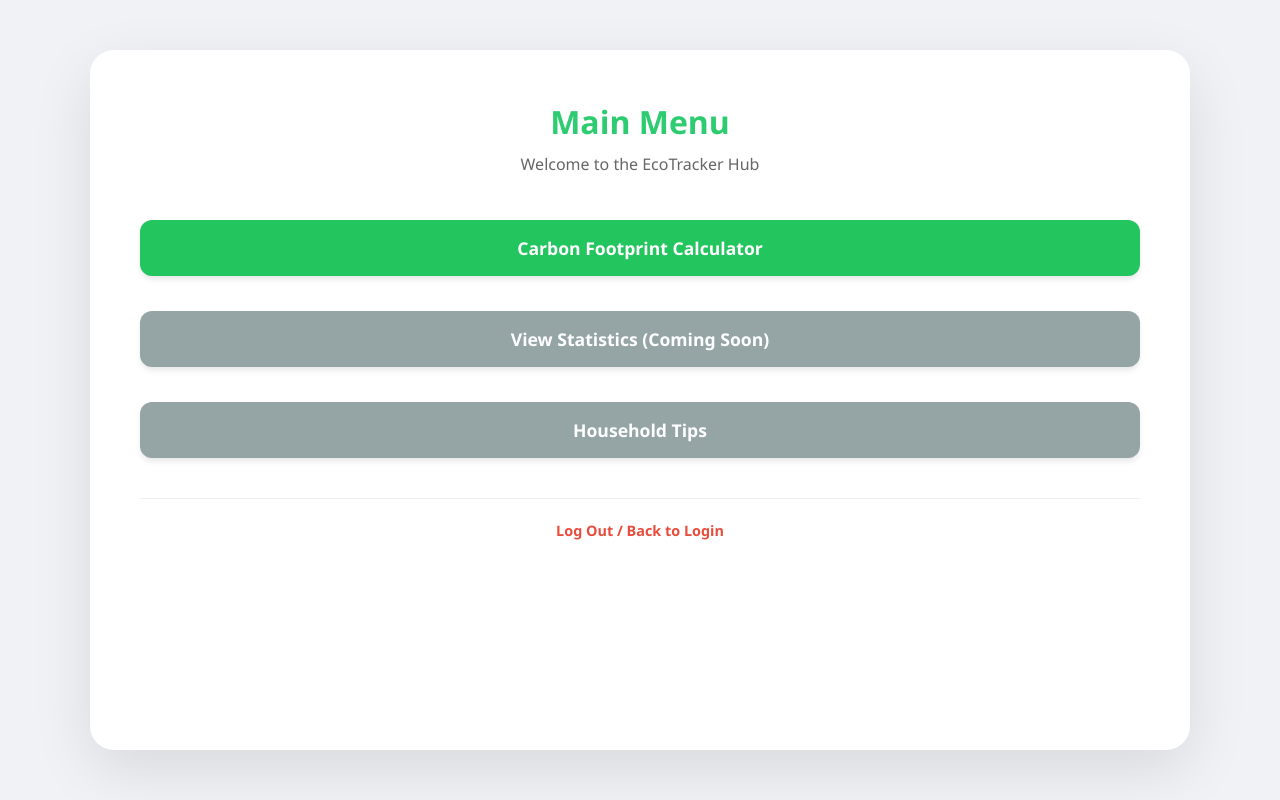
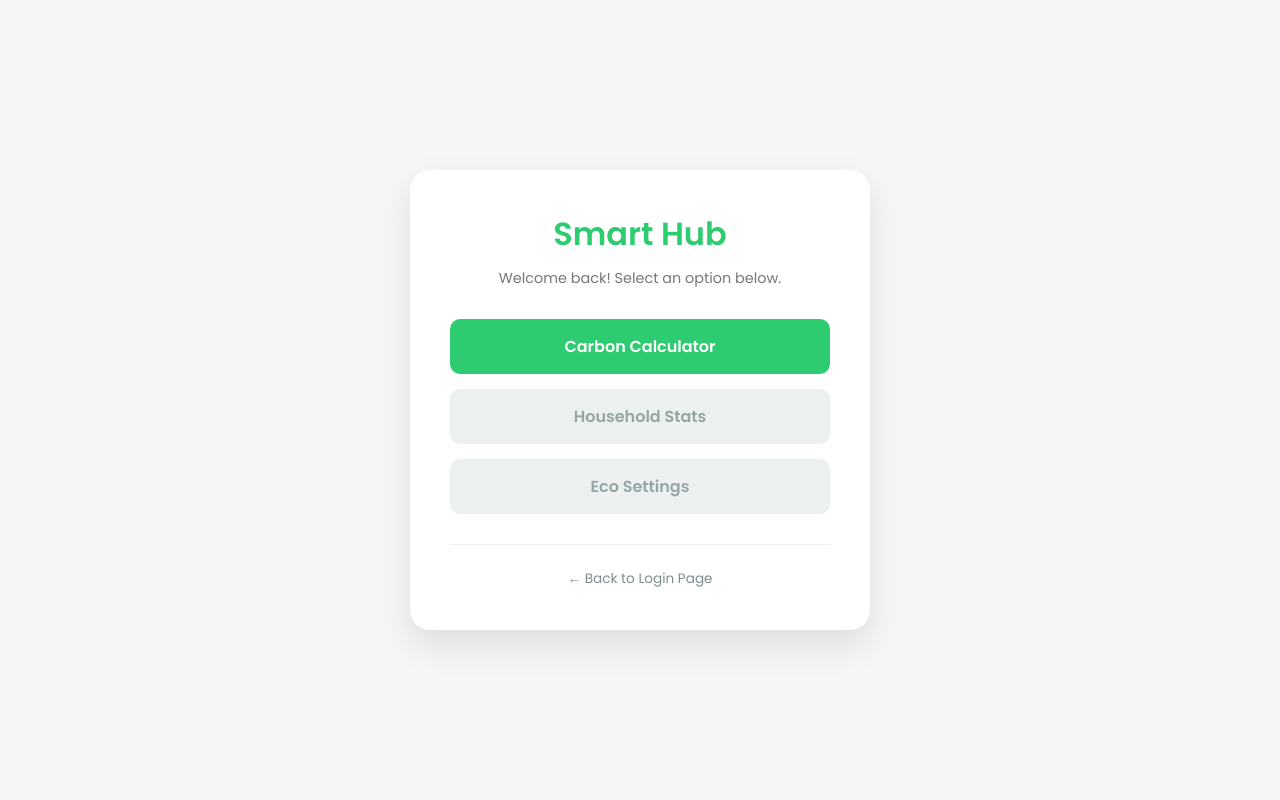
Before and after one commit to rwapz/smart-household-carbon-footprint-calculator, a PHP site: page /dashboard.php in a window 1280 px wide. Run offline with PHP 8.4, Linux system fonts and the light colour scheme.

Commit message:
Created separate dashboard stylesheet and menu layout

```diff
--- a/dashboard.php
+++ b/dashboard.php
@@ -4,42 +4,38 @@
     <meta charset="UTF-8">
     <meta name="viewport" content="width=device-width, initial-scale=1.0">
     <title>Dashboard | Smart Household</title>
-    <link rel="stylesheet" href="stylesheets/login-style.css">
+    <link rel="stylesheet" href="stylesheets/dashboard-style.css">
 </head>
 <body>
 
     <div class="main-container">
-        <div class="auth-card" style="flex-direction: column; padding: 50px; min-height: auto;">
+        <div class="menu-card">
 
-            <div class="dashboard-header" style="text-align: center; margin-bottom: 30px;">
-                <h1 style="color: #2ecc71; margin-bottom: 10px;">Main Menu</h1>
-                <p style="color: #666;">Welcome to the EcoTracker Hub</p>
+            <div class="menu-header">
+                <h1>Smart Hub</h1>
+                <p>Welcome back! Select an option below.</p>
             </div>
 
-            <div class="menu-grid" style="display: flex; flex-direction: column; gap: 20px;">
-
-                <button class="btn-primary" onclick="window.location.href='calculator.php'">
-                    Carbon Footprint Calculator
+            <div class="menu-grid">
+                <button class="menu-btn primary" onclick="window.location.href='calculator.php'">
+                    Carbon Calculator
                 </button>
 
-                <button class="btn-primary" style="background: #95a5a6; cursor: not-allowed;" disabled>
-                    View Statistics (Coming Soon)
+                <button class="menu-btn secondary" disabled>
+                    Household Stats
                 </button>
 
-                <button class="btn-primary" style="background: #95a5a6; cursor: not-allowed;" disabled>
-                    Household Tips
+                <button class="menu-btn secondary" disabled>
+                    Eco Settings
                 </button>
+            </div>
 
-                <div class="logout-section" style="margin-top: 20px; border-top: 1px solid #eee; padding-top: 20px; text-align: center;">
-                    <a href="index.php" style="text-decoration: none; color: #e74c3c; font-weight: bold; font-size: 0.9rem;">
-                        Log Out / Back to Login
-                    </a>
-                </div>
+            <div class="footer-nav">
+                <a href="index.php" class="back-link">← Back to Login Page</a>
             </div>
 
         </div>
     </div>
 
-    <script src="scripts/login-script.js" defer></script>
 </body>
 </html>
--- /dev/null
+++ b/stylesheets/dashboard-style.css
@@ -0,0 +1,92 @@
+/* Import fonts to match your login page */
+@import url('https://fonts.googleapis.com/css2?family=Poppins:wght@300;400;600&display=swap');
+
+* {
+    margin: 0;
+    padding: 0;
+    box-sizing: border-box;
+    font-family: 'Poppins', sans-serif;
+}
+
+body {
+    background: #f4f7f6;
+    height: 100vh;
+    display: flex;
+    align-items: center;
+    justify-content: center;
+}
+
+.main-container {
+    width: 100%;
+    max-width: 500px;
+    padding: 20px;
+}
+
+.menu-card {
+    background: #ffffff;
+    padding: 40px;
+    border-radius: 20px;
+    box-shadow: 0 15px 35px rgba(0,0,0,0.1);
+    text-align: center;
+}
+
+.menu-header h1 {
+    color: #2ecc71;
+    font-size: 2rem;
+    margin-bottom: 10px;
+}
+
+.menu-header p {
+    color: #777;
+    font-size: 0.9rem;
+    margin-bottom: 30px;
+}
+
+.menu-grid {
+    display: flex;
+    flex-direction: column;
+    gap: 15px;
+}
+
+.menu-btn {
+    padding: 15px;
+    border: none;
+    border-radius: 10px;
+    font-size: 1rem;
+    font-weight: 600;
+    cursor: pointer;
+    transition: all 0.3s ease;
+}
+
+.menu-btn.primary {
+    background: #2ecc71;
+    color: white;
+}
+
+.menu-btn.primary:hover {
+    background: #27ae60;
+    transform: translateY(-2px);
+}
+
+.menu-btn.secondary {
+    background: #ecf0f1;
+    color: #95a5a6;
+    cursor: not-allowed;
+}
+
+.footer-nav {
+    margin-top: 30px;
+    padding-top: 20px;
+    border-top: 1px solid #eee;
+}
+
+.back-link {
+    color: #7f8c8d;
+    text-decoration: none;
+    font-size: 0.85rem;
+    transition: color 0.2s;
+}
+
+.back-link:hover {
+    color: #2ecc71;
+}
```
